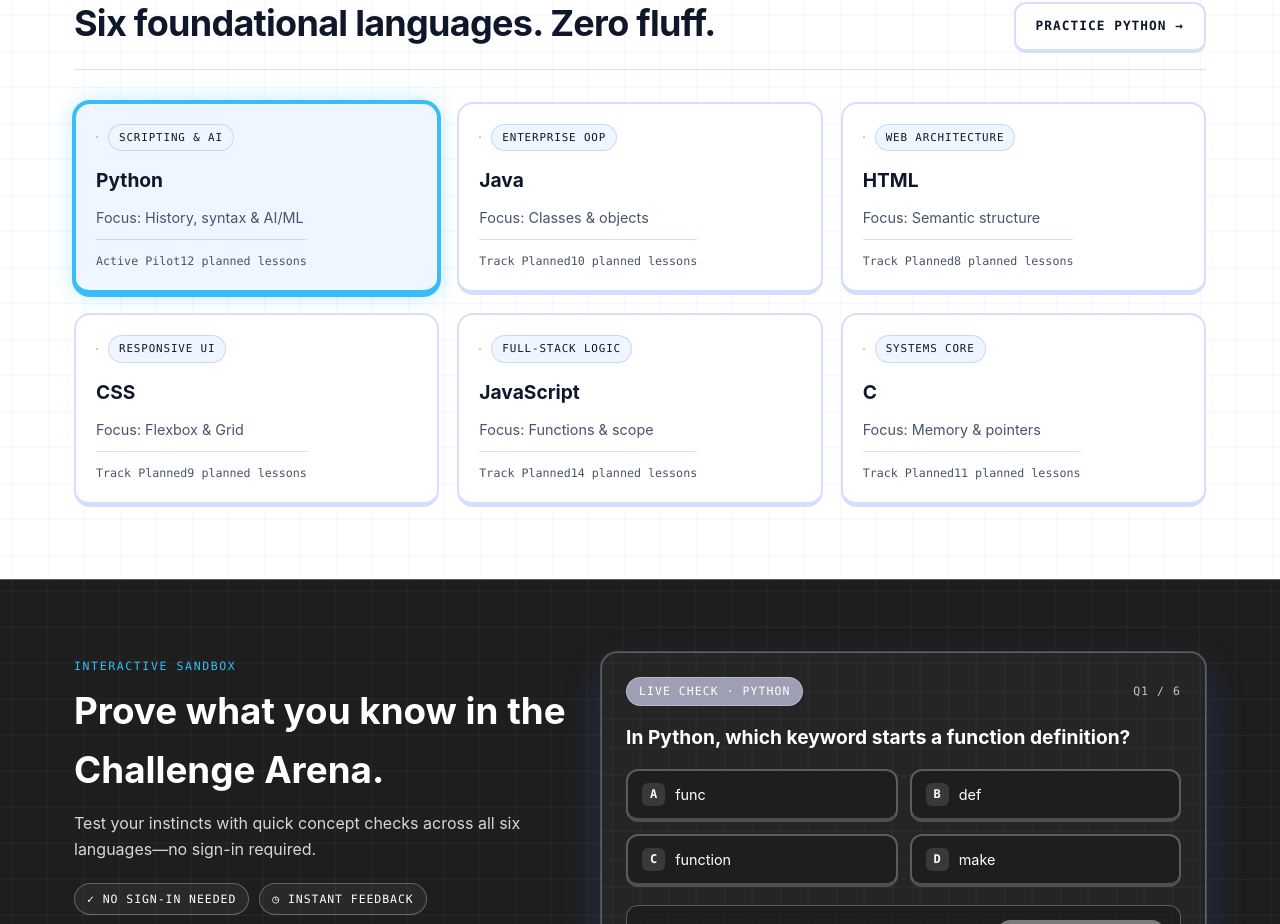
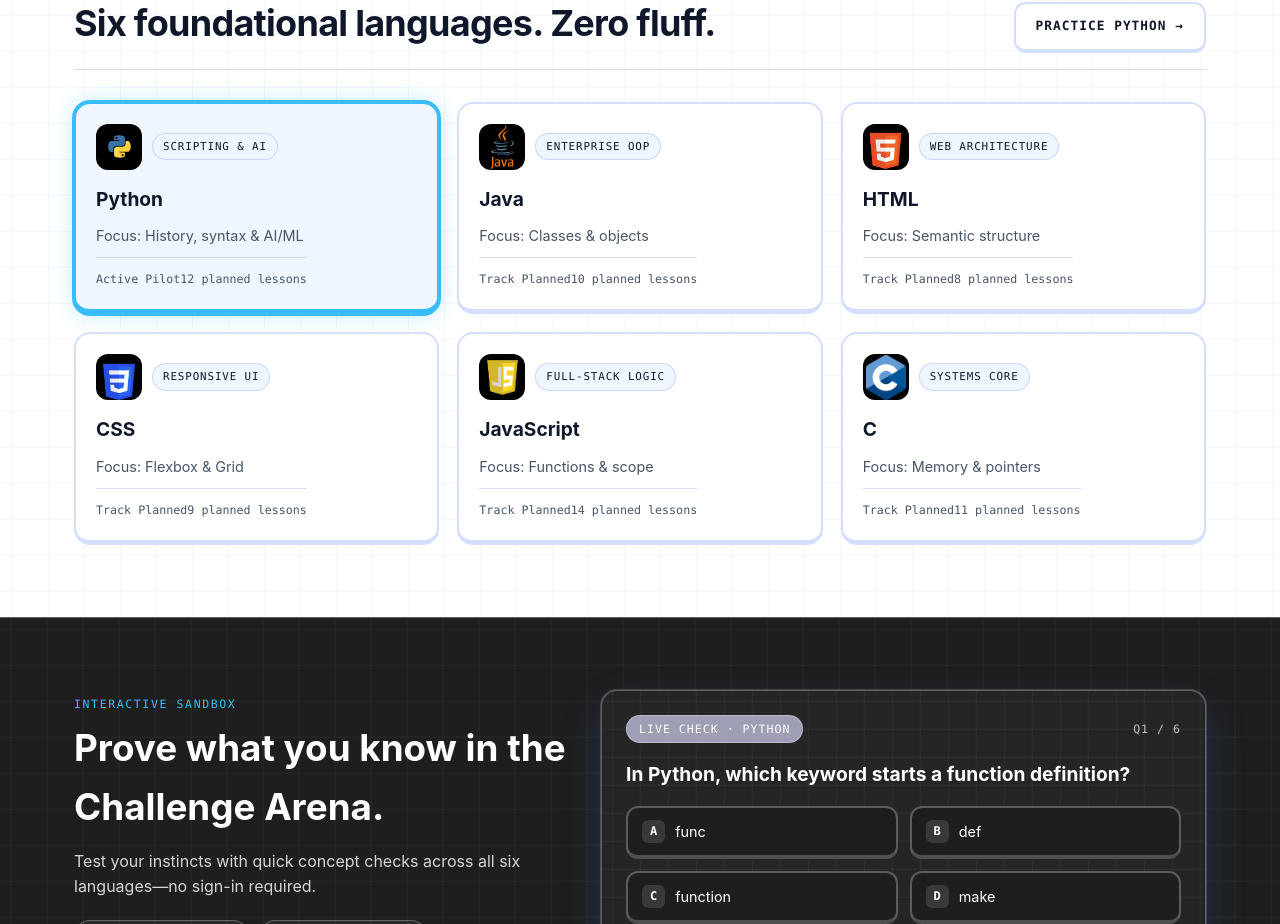
Before and after one commit to JoshKoledoye/lesh-devs, a React (Vite) app: page / in a window 1280 px wide. Shown: the part 897-1821 px from the top of the page. Built offline with nearby package versions, Linux system fonts and the light colour scheme.

Commit message:
Update logo dimensions and styles in styles.css

```diff
--- a/src/styles.css
+++ b/src/styles.css
@@ -518,19 +518,19 @@ body {
 }
 
 .lang-logo-slot {
-  width: 0px;
-  height: 0px;
+  width: 46px;
+  height: 46px;
   border-radius: 12px;
-  background: var(--bg-hud);
-  border: 1px solid var(--border-hud);
+  background: black;
+  border: none;
   display: grid;
   place-items: center;
   overflow: hidden;
 }
 
 .lang-logo-img {
-  width: 40px;
-  height: 40px;
+  width: 45px;
+  height: 45px;
   object-fit: contain;
 }
 
```
